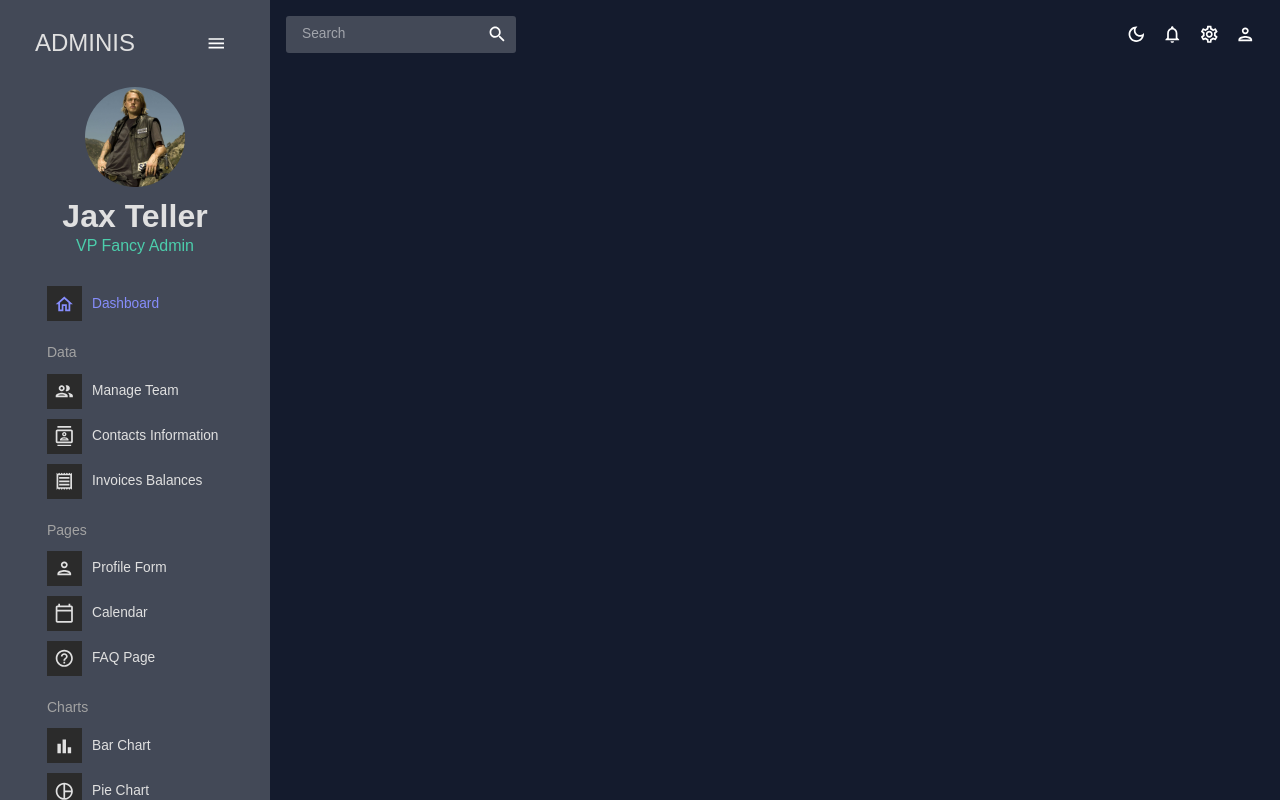
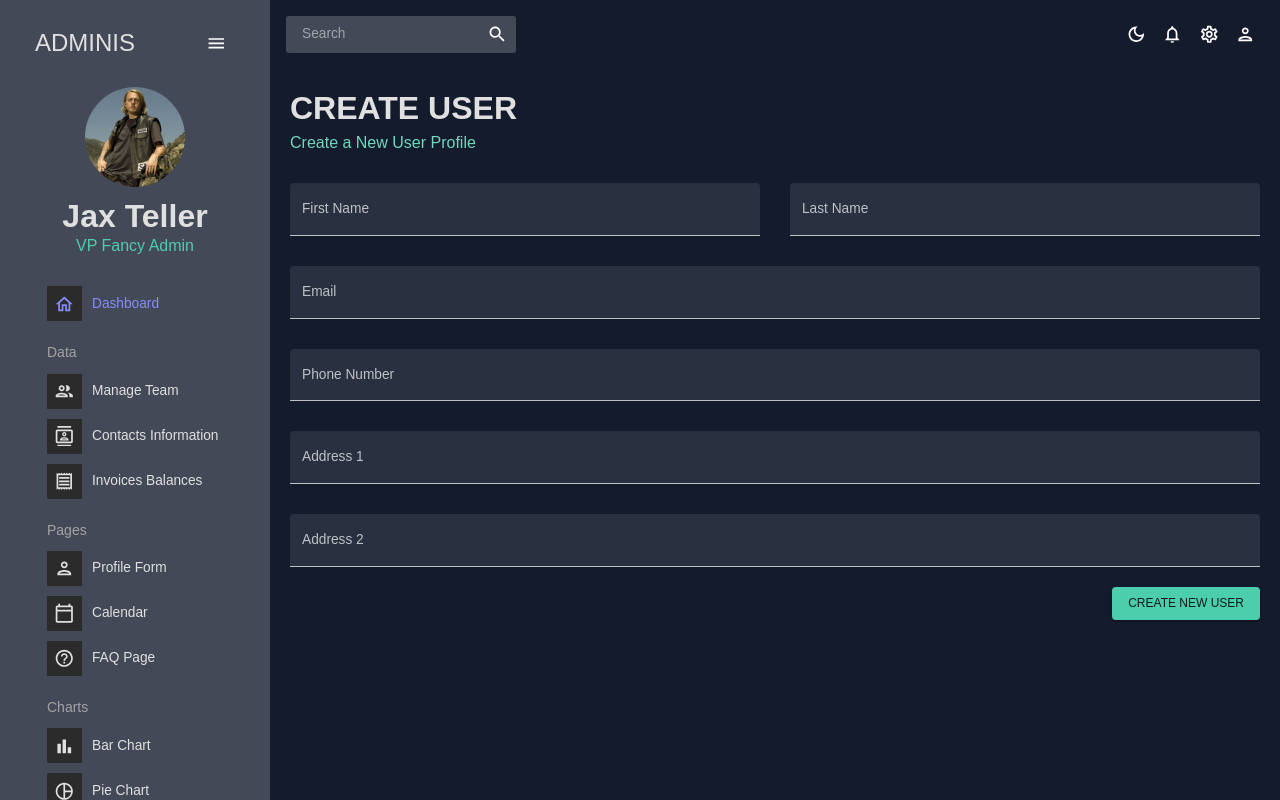
Before and after one commit to BenjaLV/mui-dashboard, a React (Vite) app: page /form in a window 1280 px wide. Built offline with nearby package versions, Linux system fonts and the light colour scheme; the HTML template or start-up script is replaced by a standard one.

Commit message:
finished form with formik

```diff
--- a/src/App.jsx
+++ b/src/App.jsx
@@ -8,7 +8,7 @@
 import Team from "./scenes/team";
 import Contacts from "./scenes/contacts";
 import Invoices from "./scenes/invoices";
-
+import Form from "./scenes/form";
 
 // import Bar from "./scenes/bar";
 // import Form from "./scenes/form";
@@ -35,8 +35,8 @@
               <Route path="/team" element={<Team />} />
               <Route path="/contacts" element={<Contacts />} />
               <Route path="/invoices" element={<Invoices />} />
+              <Route path="/form" element={<Form />} />
               {/*
-                <Route path="/form" element={<Form />} />
                 <Route path="/bar" element={<Bar />} />
               <Route path="/pie" element={<Pie />} />
               <Route path="/line" element={<Line />} />
--- a/src/scenes/form/index.jsx
+++ b/src/scenes/form/index.jsx
@@ -50,7 +50,7 @@
           values,
           errors,
           touched,
-          hadleBlur,
+          handleBlur,
           handleChange,
           handleSubmit,
         }) => (
@@ -68,14 +68,84 @@
                 variant="filled"
                 type="text"
                 label="First Name"
-                onBlur={hadleBlur}
+                onBlur={handleBlur}
                 onChange={handleChange}
                 value={values.firstName}
                 name="firstName"
                 error={!!touched.firstName && !!errors.firstName}
                 helperText={touched.firstName && errors.firstName}
-                sx={{ gridColumn: "span 2"}}
+                sx={{ gridColumn: "span 2" }}
               />
+              <TextField
+                fullWidth
+                variant="filled"
+                type="text"
+                label="Last Name"
+                onBlur={handleBlur}
+                onChange={handleChange}
+                value={values.lastName}
+                name="lastName"
+                error={!!touched.lastName && !!errors.lastName}
+                helperText={touched.lastName && errors.lastName}
+                sx={{ gridColumn: "span 2" }}
+              />
+              <TextField
+                fullWidth
+                variant="filled"
+                type="text"
+                label="Email"
+                onBlur={handleBlur}
+                onChange={handleChange}
+                value={values.email}
+                name="email"
+                error={!!touched.email && !!errors.email}
+                helperText={touched.email && errors.email}
+                sx={{ gridColumn: "span 4" }}
+              />
+              <TextField
+                fullWidth
+                variant="filled"
+                type="text"
+                label="Phone Number"
+                onBlur={handleBlur}
+                onChange={handleChange}
+                value={values.contact}
+                name="contact"
+                error={!!touched.contact && !!errors.contact}
+                helperText={touched.contact && errors.contact}
+                sx={{ gridColumn: "span 4" }}
+              />
+              <TextField
+                fullWidth
+                variant="filled"
+                type="text"
+                label="Address 1"
+                onBlur={handleBlur}
+                onChange={handleChange}
+                value={values.address1}
+                name="address1"
+                error={!!touched.address1 && !!errors.address1}
+                helperText={touched.address1 && errors.address1}
+                sx={{ gridColumn: "span 4" }}
+              />
+              <TextField
+                fullWidth
+                variant="filled"
+                type="text"
+                label="Address 2"
+                onBlur={handleBlur}
+                onChange={handleChange}
+                value={values.address2}
+                name="address2"
+                error={!!touched.address2 && !!errors.address2}
+                helperText={touched.address2 && errors.address2}
+                sx={{ gridColumn: "span 4" }}
+              />
+            </Box>
+            <Box display="flex" justifyContent="end" mt="20px">
+              <Button type="submit" color="secondary" variant="contained">
+                Create New User
+              </Button>
             </Box>
           </form>
         )}
```
